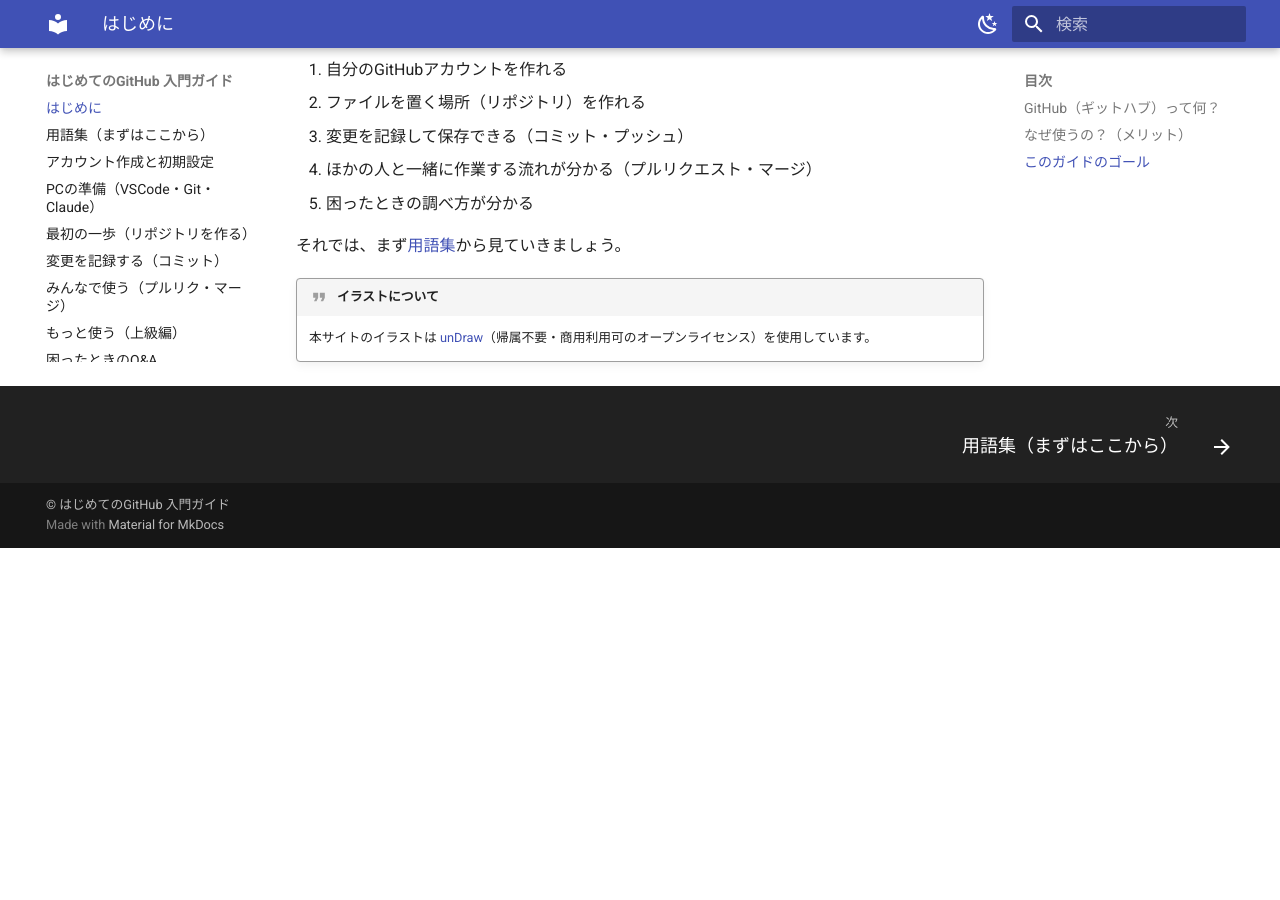
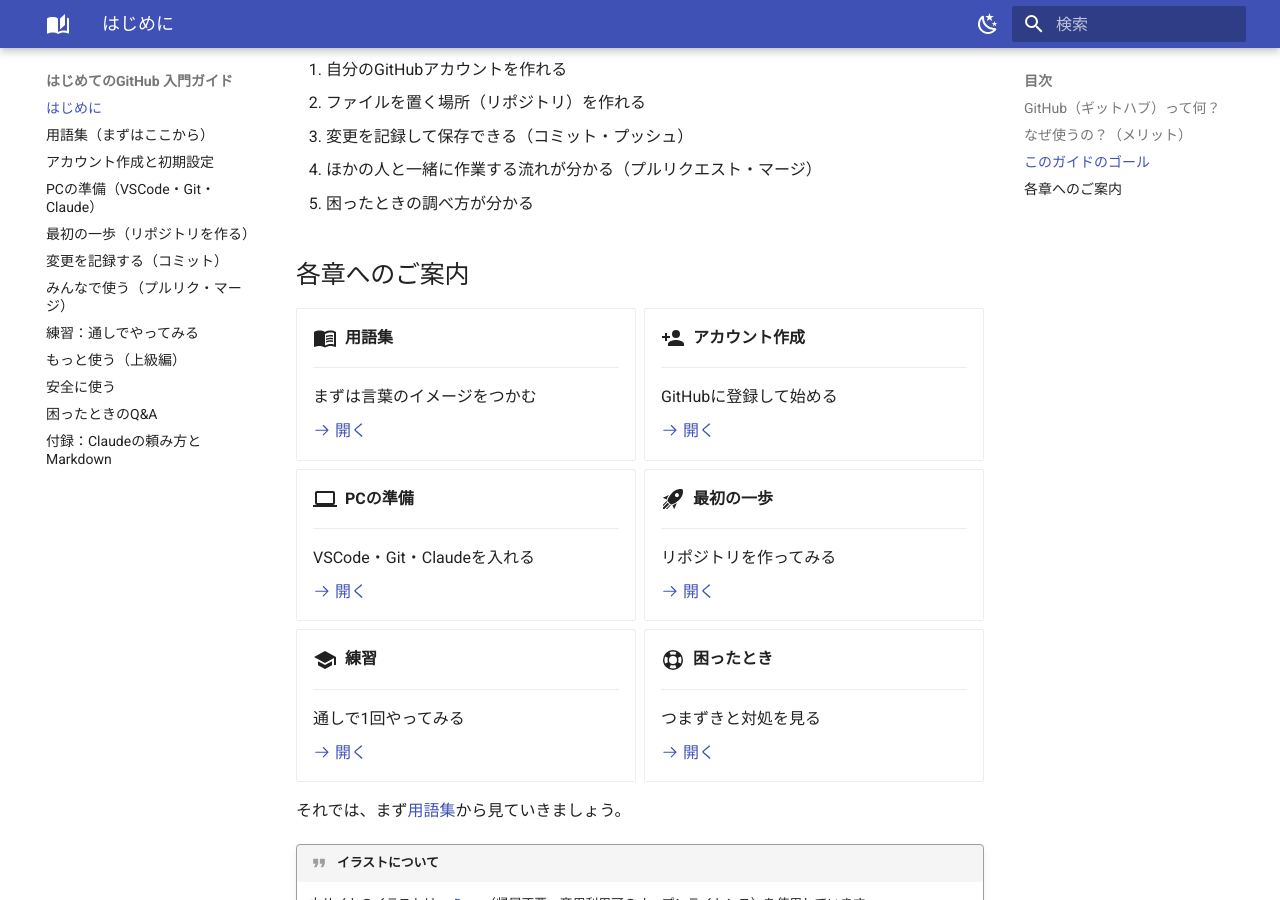
Before and after one commit to sup-kajiwara/github-guide, an MkDocs documentation site: the page built from docs/index.md, in a window 1280 px wide and 900 px high, scrolled down 3148 px. Built offline with MkDocs 1.6.1 and Material for MkDocs 9.7.7, drawn with Linux system fonts in a browser that asks for light colours; before the commit the page ends 3696 px from its top, so only the background shows below that.

Commit message:
練習章・安全章・付録ページを追加＋トップをカード化・ロゴ/404を整備
- practice（通し練習）/ security（安全に使う）/ appendix（Claudeの頼み方・Markdown）を追加しnav拡張
- index に各章カードナビを追加
- theme.icon.logo を設定、404ページを追加

Co-Authored-By: Claude Opus 4.8 (1M context) <noreply@anthropic.com>

```diff
--- a/docs/index.md
+++ b/docs/index.md
@@ -73,6 +73,60 @@ flowchart LR
 4. ほかの人と一緒に作業する流れが分かる（プルリクエスト・マージ）
 5. 困ったときの調べ方が分かる
 
+## 各章へのご案内
+
+<div class="grid cards" markdown>
+
+-   :material-book-open-variant:{ .lg .middle } &nbsp;**用語集**
+
+    ---
+
+    まずは言葉のイメージをつかむ
+
+    [:octicons-arrow-right-24: 開く](glossary.md)
+
+-   :material-account-plus:{ .lg .middle } &nbsp;**アカウント作成**
+
+    ---
+
+    GitHubに登録して始める
+
+    [:octicons-arrow-right-24: 開く](account-setup.md)
+
+-   :material-laptop:{ .lg .middle } &nbsp;**PCの準備**
+
+    ---
+
+    VSCode・Git・Claudeを入れる
+
+    [:octicons-arrow-right-24: 開く](setup-pc.md)
+
+-   :material-rocket-launch:{ .lg .middle } &nbsp;**最初の一歩**
+
+    ---
+
+    リポジトリを作ってみる
+
+    [:octicons-arrow-right-24: 開く](first-steps.md)
+
+-   :material-school:{ .lg .middle } &nbsp;**練習**
+
+    ---
+
+    通しで1回やってみる
+
+    [:octicons-arrow-right-24: 開く](practice.md)
+
+-   :material-lifebuoy:{ .lg .middle } &nbsp;**困ったとき**
+
+    ---
+
+    つまずきと対処を見る
+
+    [:octicons-arrow-right-24: 開く](troubleshooting.md)
+
+</div>
+
 それでは、まず[用語集](glossary.md)から見ていきましょう。
 
 !!! quote "イラストについて"
--- a/mkdocs.yml
+++ b/mkdocs.yml
@@ -17,6 +17,8 @@ theme:
     - search.suggest         # 検索の候補表示
     - content.code.copy      # コードのコピーボタン
     - toc.follow             # 目次が読んでいる位置に追従
+  icon:
+    logo: material/book-open-page-variant   # ヘッダーのロゴ（画像不要のアイコン）
   palette:
     # ライトモード
     - scheme: default
@@ -46,8 +48,11 @@ nav:
   - 最初の一歩（リポジトリを作る）: first-steps.md
   - 変更を記録する（コミット）: commit-push.md
   - みんなで使う（プルリク・マージ）: collaboration.md
+  - 練習：通しでやってみる: practice.md
   - もっと使う（上級編）: advanced.md
+  - 安全に使う: security.md
   - 困ったときのQ&A: troubleshooting.md
+  - 付録：Claudeの頼み方とMarkdown: appendix.md
 
 # ===== 検索機能 =====
 plugins:
```
Also changed, not shown: docs/404.md (added, +13 -0 lines), docs/appendix.md (added, +58 -0 lines), docs/practice.md (added, +69 -0 lines), docs/security.md (added, +56 -0 lines), docs/images/illustrations/chatting.svg (added), docs/images/illustrations/my-password.svg (added), docs/images/illustrations/safe.svg (added), docs/images/illustrations/secure-files.svg (added).
